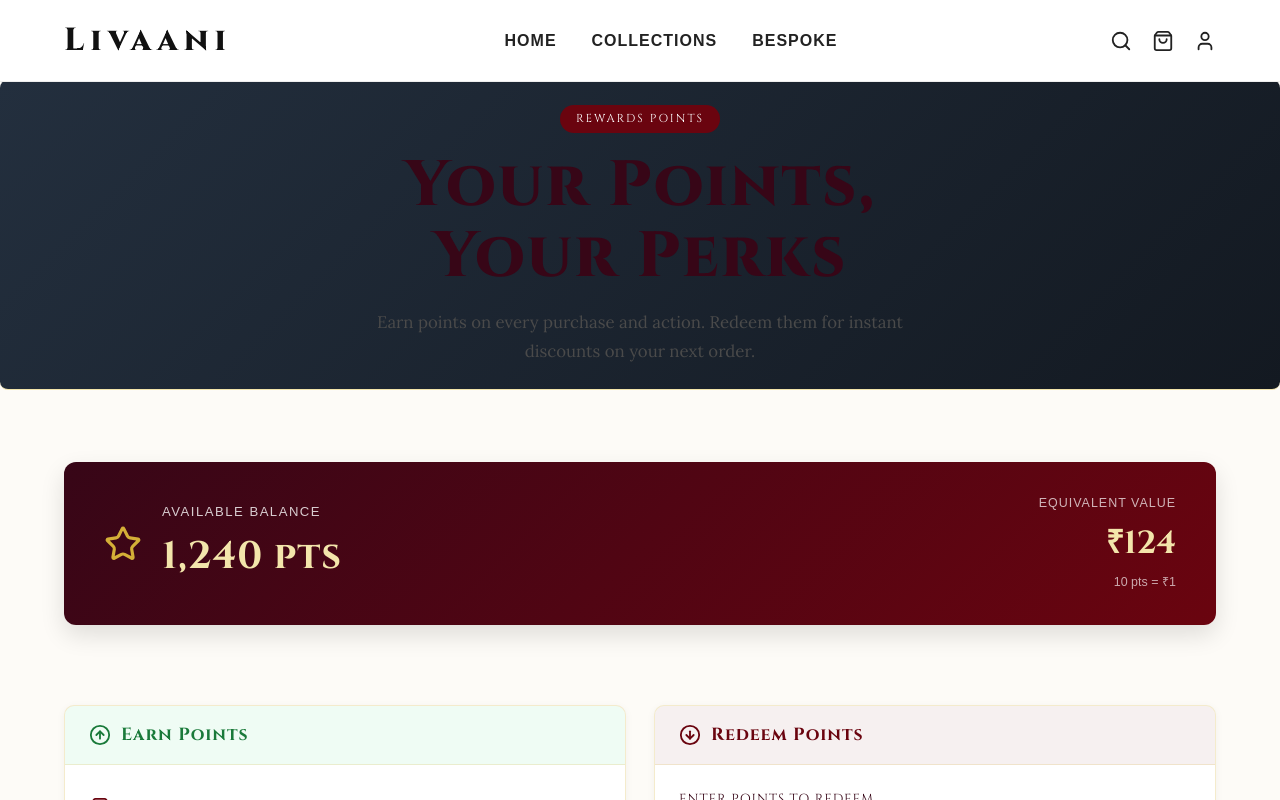
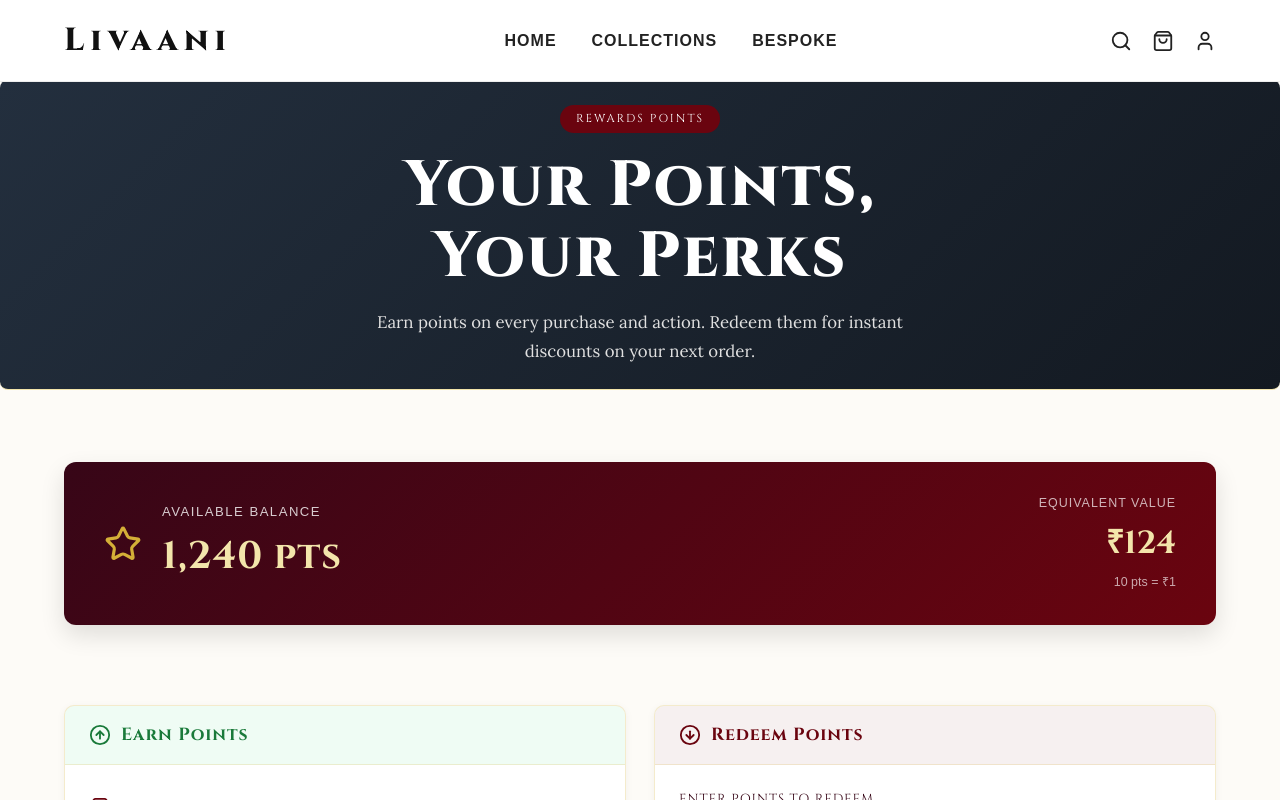
Before and after one commit to KMCR41207/LIVN, a React (Vite) app: page /rewards in a window 1280 px wide. Shown: the top 800 px of the page. Built offline with nearby package versions, Linux system fonts and the light colour scheme; no server answers; a web font is replaced by a local one.

Commit message:
fix: improve text contrast on Rewards hero section

```diff
--- a/src/pages/Rewards.css
+++ b/src/pages/Rewards.css
@@ -32,13 +32,13 @@
 
 .rewards-hero-title {
   font-family: var(--font-heading);
-  color: var(--color-maroon-dark);
+  color: #fff;
   letter-spacing: 2px;
   margin-bottom: 16px;
 }
 
 .rewards-hero-desc {
-  color: var(--color-text-secondary);
+  color: #e0e0e0;
   font-size: 1.05rem;
   line-height: 1.7;
 }
```
